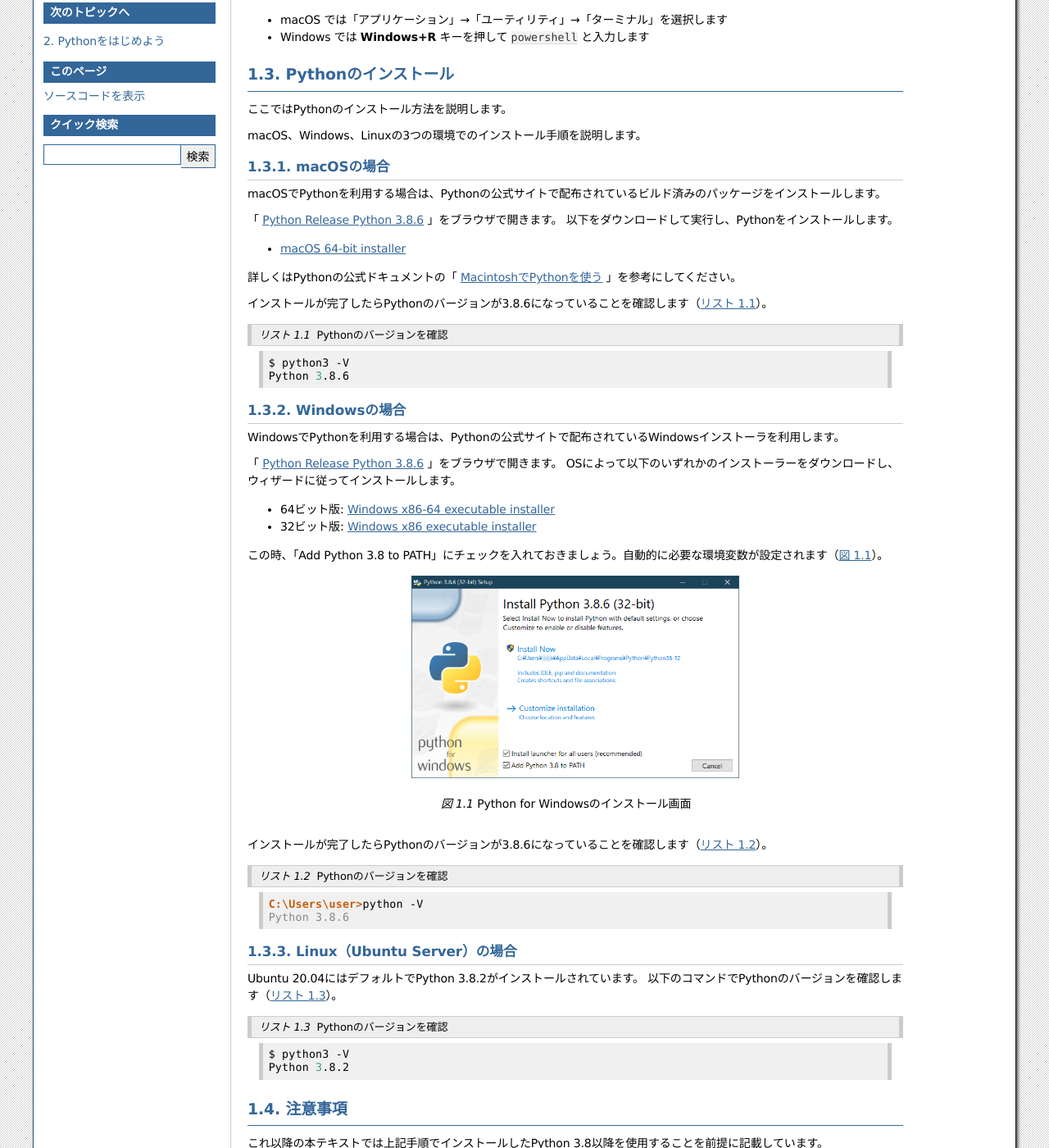
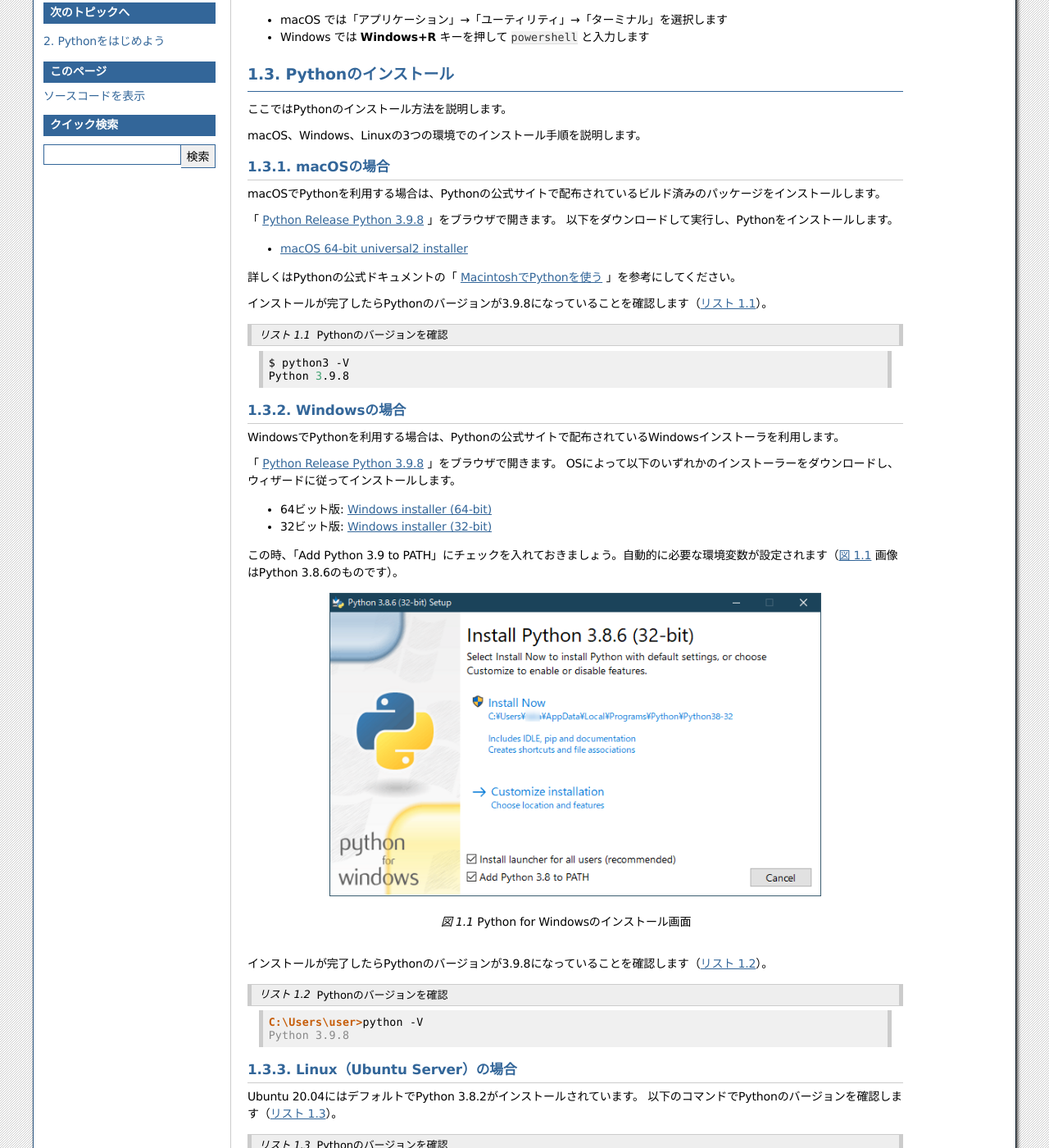
Before and after one commit to pyconjp/pycamp.pycon.jp, a Sphinx documentation site: the page built from source/textbook/1_install.rst, in a window 1280 px wide and 1400 px high, scrolled down 510 px. Shown: the whole window at 82% size. Built offline with Sphinx 7.4.7, drawn with Linux system fonts in a browser that asks for light colours; some of the changed text lies outside the part shown.

Commit message:
ISSHA-2437 update python version

```diff
--- a/source/textbook/1_install.rst
+++ b/source/textbook/1_install.rst
@@ -53,14 +53,14 @@
 -----------
 macOSでPythonを利用する場合は、Pythonの公式サイトで配布されているビルド済みのパッケージをインストールします。
 
-「 `Python Release Python 3.8.6 <https://www.python.org/downloads/release/python-386/>`_ 」をブラウザで開きます。
+「 `Python Release Python 3.9.8 <https://www.python.org/downloads/release/python-398/>`_ 」をブラウザで開きます。
 以下をダウンロードして実行し、Pythonをインストールします。
 
-- `macOS 64-bit installer <https://www.python.org/ftp/python/3.8.6/python-3.8.6-macosx10.9.pkg>`_
+- `macOS 64-bit universal2 installer <https://www.python.org/ftp/python/3.9.8/python-3.9.8-macos11.pkg>`_
 
 詳しくはPythonの公式ドキュメントの「 `MacintoshでPythonを使う <https://docs.python.org/ja/3/using/mac.html>`_ 」を参考にしてください。
 
-インストールが完了したらPythonのバージョンが3.8.6になっていることを確認します（:numref:`check-version-mac`）。
+インストールが完了したらPythonのバージョンが3.9.8になっていることを確認します（:numref:`check-version-mac`）。
 
 .. _check-version-mac:
 
@@ -68,7 +68,7 @@
    :caption: Pythonのバージョンを確認
 
    $ python3 -V
-   Python 3.8.6
+   Python 3.9.8
 
 .. index::
     single: Install; Windows
@@ -78,25 +78,25 @@
 
 WindowsでPythonを利用する場合は、Pythonの公式サイトで配布されているWindowsインストーラを利用します。
 
-「 `Python Release Python 3.8.6 <https://www.python.org/downloads/release/python-386/>`_ 」をブラウザで開きます。
+「 `Python Release Python 3.9.8 <https://www.python.org/downloads/release/python-398/>`_ 」をブラウザで開きます。
 OSによって以下のいずれかのインストーラーをダウンロードし、ウィザードに従ってインストールします。
 
-- 64ビット版: `Windows x86-64 executable installer <https://www.python.org/ftp/python/3.8.6/python-3.8.6-amd64.exe>`_
-- 32ビット版: `Windows x86 executable installer <https://www.python.org/ftp/python/3.8.6/python-3.8.6.exe>`_
+- 64ビット版: `Windows installer (64-bit) <https://www.python.org/ftp/python/3.9.8/python-3.9.8-amd64.exe>`_
+- 32ビット版: `Windows installer (32-bit) <https://www.python.org/ftp/python/3.9.8/python-3.9.8.exe>`_
 
-この時、「Add Python 3.8 to PATH」にチェックを入れておきましょう。自動的に必要な環境変数が設定されます（:numref:`windows-install`）。
+この時、「Add Python 3.9 to PATH」にチェックを入れておきましょう。自動的に必要な環境変数が設定されます（:numref:`windows-install` 画像はPython 3.8.6のものです）。
 
 .. _windows-install:
 
 .. figure:: images/pythonforwindows1.png
-   :width: 400
+   :width: 600
 
    Python for Windowsのインストール画面
 
 .. index::
     single: Install; Linux
 
-インストールが完了したらPythonのバージョンが3.8.6になっていることを確認します（:numref:`check-version-win`）。
+インストールが完了したらPythonのバージョンが3.9.8になっていることを確認します（:numref:`check-version-win`）。
 
 .. _check-version-win:
 
@@ -104,7 +104,7 @@
    :caption: Pythonのバージョンを確認
 
    C:\Users\user>python -V
-   Python 3.8.6
+   Python 3.9.8
 
 Linux（Ubuntu Server）の場合
 ----------------------------
@@ -130,7 +130,7 @@
 - Pythonのバージョン(3.8以上であること)
 - Anacondaという文字が表示されないこと
 
-インストールされていない場合は前述の手順でPython3.8.6のインストールを行ってください。
+インストールされていない場合は前述の手順でPython3.9.8のインストールを行ってください。
 
 まとめ
 ======
```
